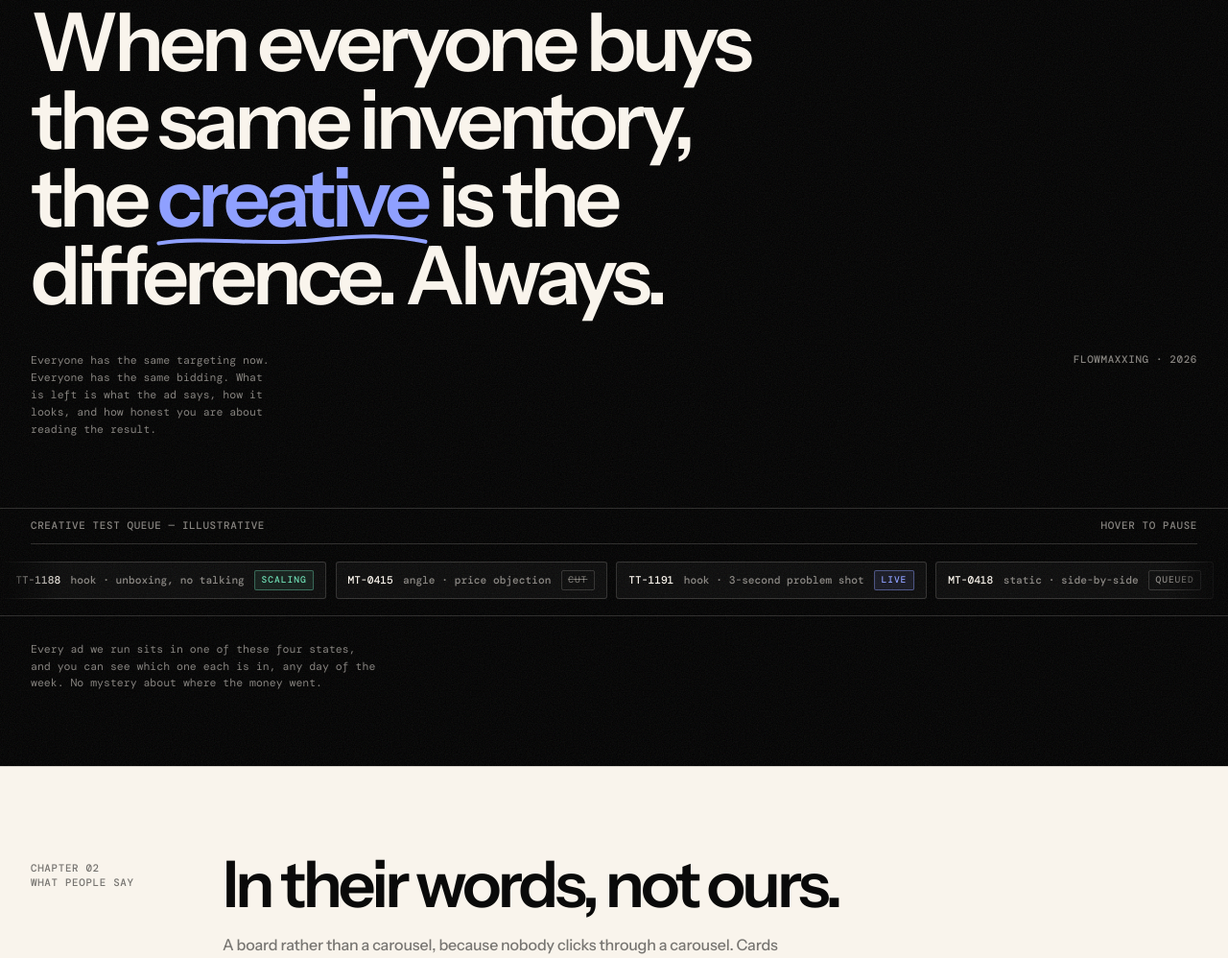
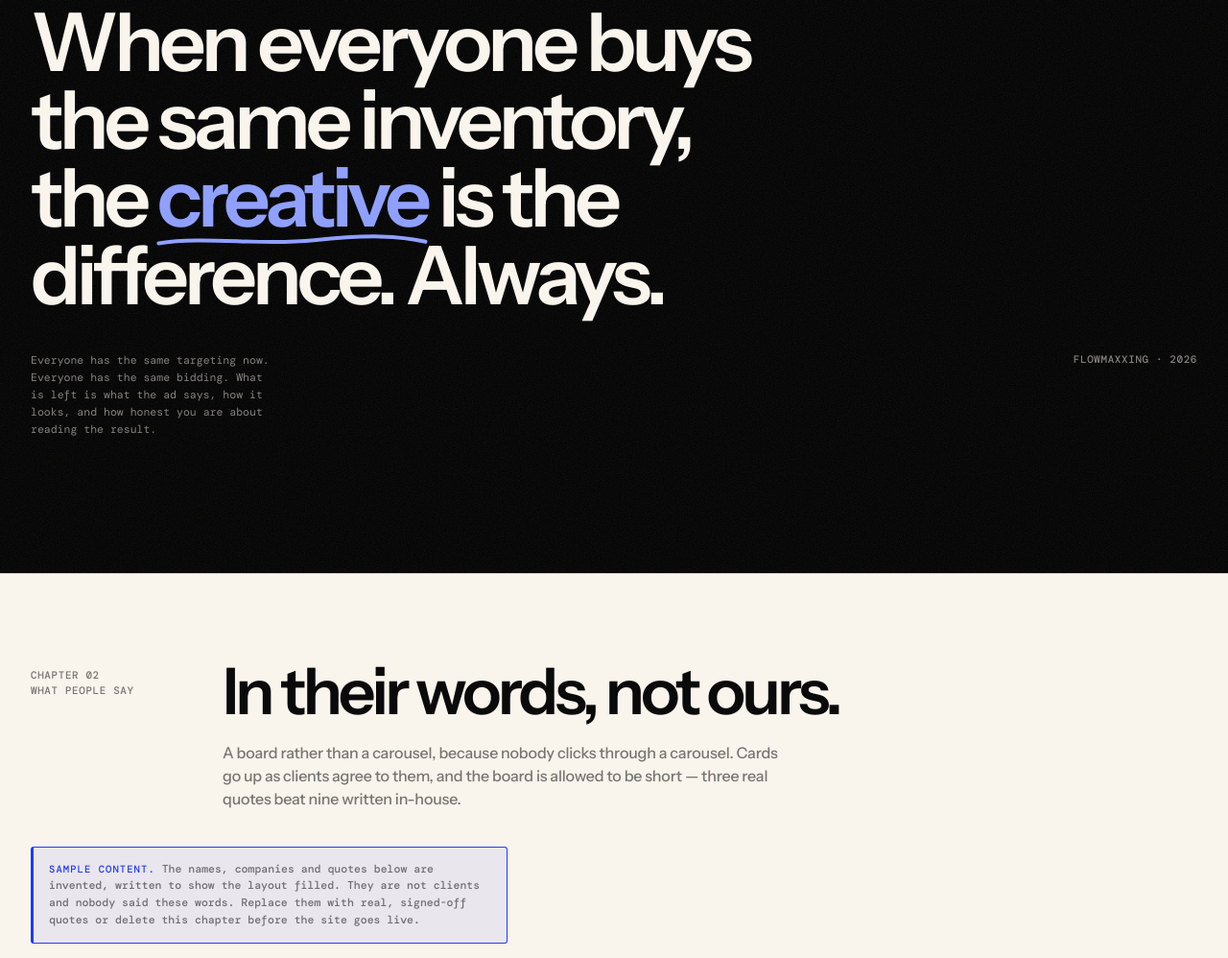
Before and after one commit to suzan-rana/flowmaxxing.agency, a plain HTML site: page index.html in a window 1280 px wide. Shown: the part 2299-3297 px from the top of the page at 96% size. Drawn offline with nearby package versions, Linux system fonts and the light colour scheme.

Commit message:
Remove the creative test queue
Drops the ticker, its trailing note and the chip and state styles.
The black band keeps the statement alone and now carries its own
bottom padding, which the queue used to provide.

```diff
--- a/index.html
+++ b/index.html
@@ -123,42 +123,7 @@
         </div>
       </div>
 
-      <div class="queue" aria-label="Illustration of a creative test queue">
-        <div class="wrap">
-          <div class="queue-label">
-            <span class="micro">Creative test queue &mdash; illustrative</span>
-            <span class="micro">Hover to pause</span>
-          </div>
-        </div>
-        <div class="queue-track">
-          <div class="queue-run" aria-hidden="true">
-            <span class="chip"><span class="vid">MT-0412</span><span class="hook">hook &middot; founder voiceover</span><span class="state s-live">live</span></span>
-            <span class="chip"><span class="vid">TT-1188</span><span class="hook">hook &middot; unboxing, no talking</span><span class="state s-scale">scaling</span></span>
-            <span class="chip"><span class="vid">MT-0415</span><span class="hook">angle &middot; price objection</span><span class="state s-cut">cut</span></span>
-            <span class="chip"><span class="vid">TT-1191</span><span class="hook">hook &middot; 3-second problem shot</span><span class="state s-live">live</span></span>
-            <span class="chip"><span class="vid">MT-0418</span><span class="hook">static &middot; side-by-side</span><span class="state s-queue">queued</span></span>
-            <span class="chip"><span class="vid">TT-1195</span><span class="hook">angle &middot; routine, day 14</span><span class="state s-live">live</span></span>
-            <span class="chip"><span class="vid">MT-0421</span><span class="hook">hook &middot; review screenshot</span><span class="state s-cut">cut</span></span>
-            <span class="chip"><span class="vid">TT-1202</span><span class="hook">format &middot; split-screen react</span><span class="state s-queue">queued</span></span>
-            <span class="chip"><span class="vid">MT-0424</span><span class="hook">angle &middot; gifting season</span><span class="state s-scale">scaling</span></span>
-            <span class="chip"><span class="vid">TT-1207</span><span class="hook">hook &middot; "nobody tells you"</span><span class="state s-queue">queued</span></span>
-            <span class="chip"><span class="vid">MT-0412</span><span class="hook">hook &middot; founder voiceover</span><span class="state s-live">live</span></span>
-            <span class="chip"><span class="vid">TT-1188</span><span class="hook">hook &middot; unboxing, no talking</span><span class="state s-scale">scaling</span></span>
-            <span class="chip"><span class="vid">MT-0415</span><span class="hook">angle &middot; price objection</span><span class="state s-cut">cut</span></span>
-            <span class="chip"><span class="vid">TT-1191</span><span class="hook">hook &middot; 3-second problem shot</span><span class="state s-live">live</span></span>
-            <span class="chip"><span class="vid">MT-0418</span><span class="hook">static &middot; side-by-side</span><span class="state s-queue">queued</span></span>
-            <span class="chip"><span class="vid">TT-1195</span><span class="hook">angle &middot; routine, day 14</span><span class="state s-live">live</span></span>
-            <span class="chip"><span class="vid">MT-0421</span><span class="hook">hook &middot; review screenshot</span><span class="state s-cut">cut</span></span>
-            <span class="chip"><span class="vid">TT-1202</span><span class="hook">format &middot; split-screen react</span><span class="state s-queue">queued</span></span>
-            <span class="chip"><span class="vid">MT-0424</span><span class="hook">angle &middot; gifting season</span><span class="state s-scale">scaling</span></span>
-            <span class="chip"><span class="vid">TT-1207</span><span class="hook">hook &middot; "nobody tells you"</span><span class="state s-queue">queued</span></span>
-          </div>
-        </div>
-      </div>
 
-      <div class="wrap" style="padding-top:1.6rem;padding-bottom:clamp(3rem,6vw,5rem)">
-        <p class="micro-s" style="max-width:52ch">Every ad we run sits in one of these four states, and you can see which one each is in, any day of the week. No mystery about where the money went.</p>
-      </div>
     </div>
   </section>
 
--- a/styles.css
+++ b/styles.css
@@ -147,27 +147,6 @@ nav.links a:hover{color:var(--ink)}
   .facts .cell + .cell{padding-left:0;border-top:1px solid var(--rule)}
 }
 
-/* ---------- statement (black) ---------- */
-.statement{padding:clamp(4.5rem,11vw,9rem) 0 0}
-.statement h2{max-width:17ch;font-size:clamp(2.2rem,6.6vw,5.4rem)}
-.statement .em{color:var(--accent-lift)}
-.statement-foot{display:flex;justify-content:space-between;gap:2rem;flex-wrap:wrap;margin-top:2.5rem}
-
-.queue{margin-top:clamp(3rem,6vw,4.5rem);border-top:1px solid var(--night-rule);border-bottom:1px solid var(--night-rule)}
-.queue-label{display:flex;justify-content:space-between;align-items:center;gap:1rem;flex-wrap:wrap;padding:.65rem 0;border-bottom:1px solid var(--night-rule)}
-.queue-track{overflow:hidden;padding:1.1rem 0;mask-image:linear-gradient(90deg,transparent,#000 5%,#000 95%,transparent)}
-.queue-run{display:flex;gap:.6rem;width:max-content;animation:marq 52s linear infinite}
-.queue:hover .queue-run{animation-play-state:paused}
-@media (prefers-reduced-motion:reduce){.queue-run{animation:none}.queue-track{overflow-x:auto}}
-.chip{display:flex;align-items:center;gap:.65rem;flex:none;border:1px solid var(--night-rule);border-radius:3px;background:rgba(249,244,236,.04);padding:.5rem .75rem;font-family:var(--f-mono);font-size:.7rem;white-space:nowrap}
-.chip .vid{color:var(--night-text)}
-.chip .hook{color:var(--night-muted)}
-.state{text-transform:uppercase;letter-spacing:.1em;font-size:.6rem;padding:.14rem .4rem;border-radius:2px;border:1px solid}
-.s-live{color:var(--accent-lift);border-color:rgba(143,160,255,.45);background:rgba(143,160,255,.1)}
-.s-scale{color:var(--good);border-color:rgba(111,220,179,.4);background:rgba(111,220,179,.09)}
-.s-queue{color:var(--night-muted);border-color:var(--night-rule)}
-.s-cut{color:rgba(249,244,236,.4);border-color:var(--night-rule);text-decoration:line-through;text-decoration-thickness:1px}
-
 /* ---------- steps (how it works / loop) ---------- */
 .steps{margin-top:clamp(2.5rem,5vw,3.5rem);border-top:1px solid var(--rule)}
 .step{display:grid;grid-template-columns:10rem 1fr 1.2fr 9rem;gap:2.5rem;align-items:start;padding:1.7rem 0;border-bottom:1px solid var(--rule)}
@@ -303,3 +282,9 @@ body::before{
   font-family:var(--f-mono);font-size:.72rem;line-height:1.55;color:var(--muted);
 }
 .sample-flag strong{color:var(--accent);font-weight:500;text-transform:uppercase;letter-spacing:.1em;font-size:.66rem}
+
+/* ---------- statement (black) ---------- */
+.statement{padding:clamp(4.5rem,11vw,9rem) 0}
+.statement h2{max-width:17ch;font-size:clamp(2.2rem,6.6vw,5.4rem)}
+.statement .em{color:var(--accent-lift)}
+.statement-foot{display:flex;justify-content:space-between;gap:2rem;flex-wrap:wrap;margin-top:2.5rem}
```
